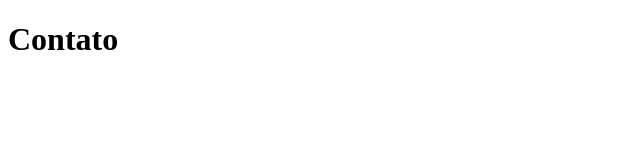
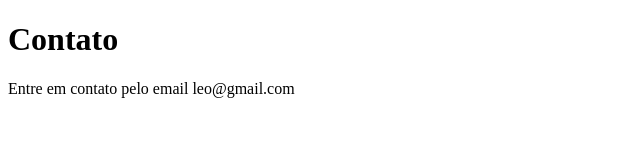
Before and after one commit to leooobig/cursoGiteGitHub, a plain HTML site: page contato.html in a window 1280 px wide. Shown: the whole page, without its empty margins (0-640 px from the left). Drawn offline with Linux system fonts and the light colour scheme.

Commit message:
adicionando email de contato

```diff
--- a/contato.html
+++ b/contato.html
@@ -7,5 +7,6 @@
 </head>
 <body>
     <h1>Contato</h1>
+    <p>Entre em contato pelo email leo@gmail.com</p>
 </body>
 </html>
```
